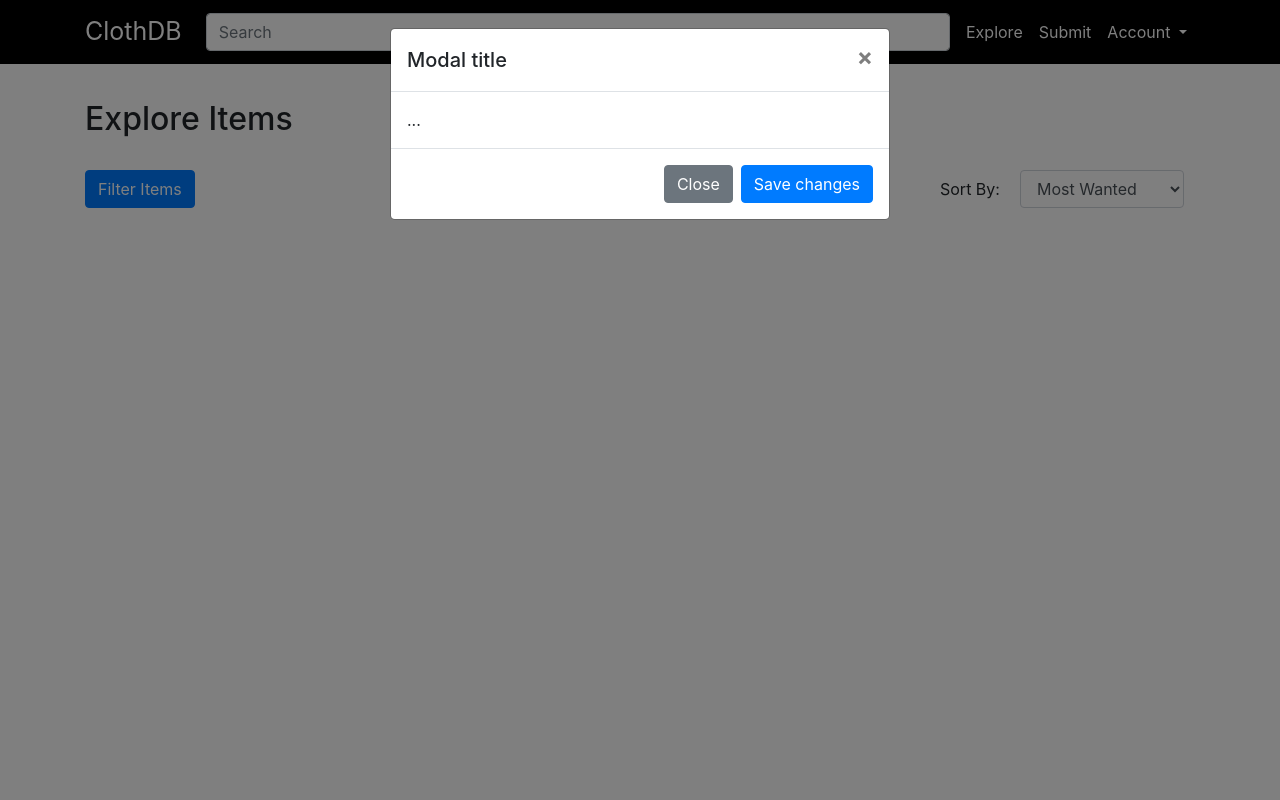
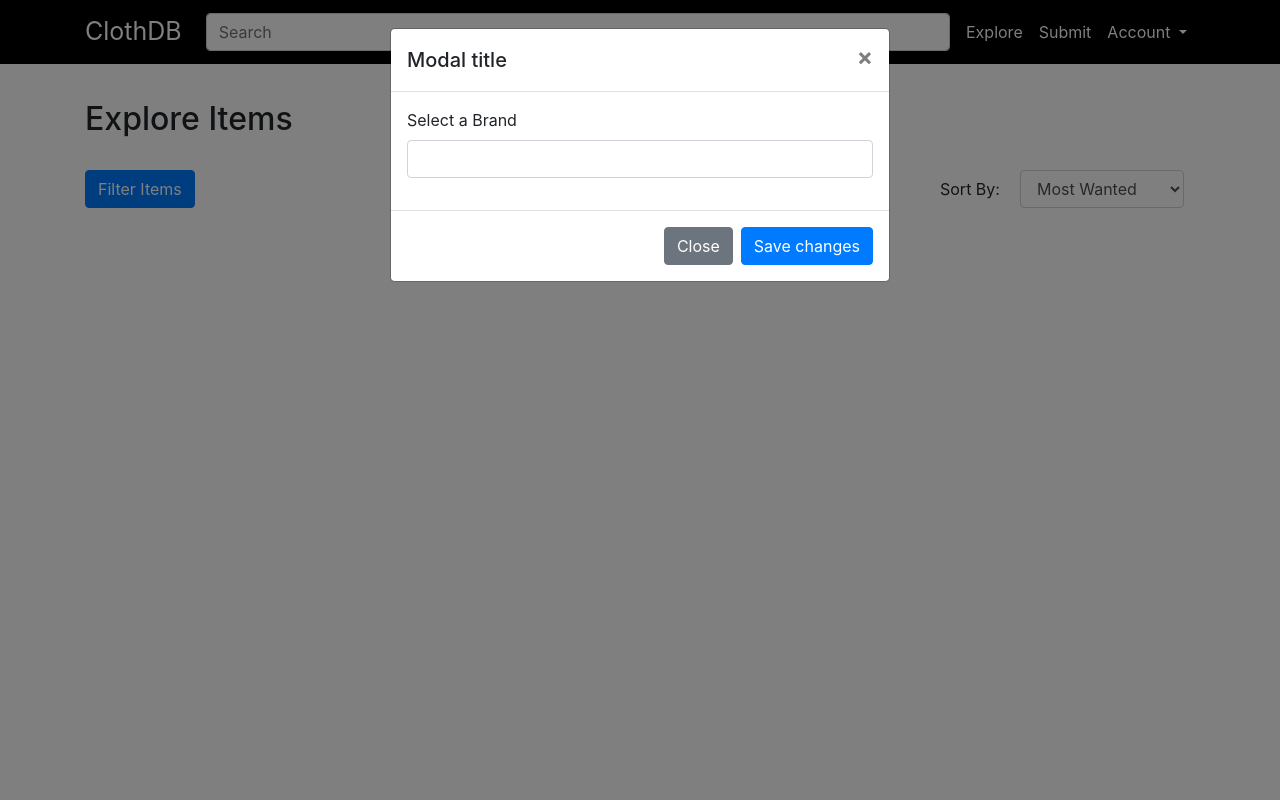
Before and after one commit to destch/ClothingDB, a Flask app: page /feed in a window 1280 px wide, after a click on "Filter Items". Run offline with Flask 2, Linux system fonts and the light colour scheme; data that the repository does not hold is empty; some libraries are stand-ins or nearby versions.

Commit message:
update templates

```diff
--- a/app/templates/head.html
+++ b/app/templates/head.html
@@ -1,8 +1,8 @@
 <!doctype html>
 <html lang="en">
   <head>
-
-   <script src="https://cdnjs.cloudflare.com/ajax/libs/jquery/3.3.1/jquery.min.js"></script>
+    <script src="https://kit.fontawesome.com/078a429a15.js" crossorigin="anonymous"></script>
+    <script src="https://cdnjs.cloudflare.com/ajax/libs/jquery/3.3.1/jquery.min.js"></script>
     <!-- Select2 -->
     <link href="https://cdn.jsdelivr.net/npm/select2@4.1.0-beta.1/dist/css/select2.min.css" rel="stylesheet" />
     <script src="https://cdn.jsdelivr.net/npm/select2@4.1.0-beta.1/dist/js/select2.min.js"></script>
--- a/app/templates/index.html
+++ b/app/templates/index.html
@@ -31,7 +31,6 @@
                         comment, and more.
                     </div>
                     <a type="button" class="btn btn-primary btn-block" href="{{url_for('auth.register')}}">Create an account</a>
-                    <a type="button" class="btn btn-primary btn-block" href="{{url_for('auth.register')}}">Create an account</a>
                     <div class="modal-footer">
 
                     </div>
--- a/app/templates/item_filter.html
+++ b/app/templates/item_filter.html
@@ -14,7 +14,12 @@
         </button>
       </div>
       <div class="modal-body">
-        ...
+        <form>
+          <div class="form-group">
+            <label for="brandFilter">Select a Brand</label>
+            <input type="text" class="form-control">
+          </div>
+        </form>
       </div>
       <div class="modal-footer">
         <button type="button" class="btn btn-secondary" data-dismiss="modal">Close</button>
```
